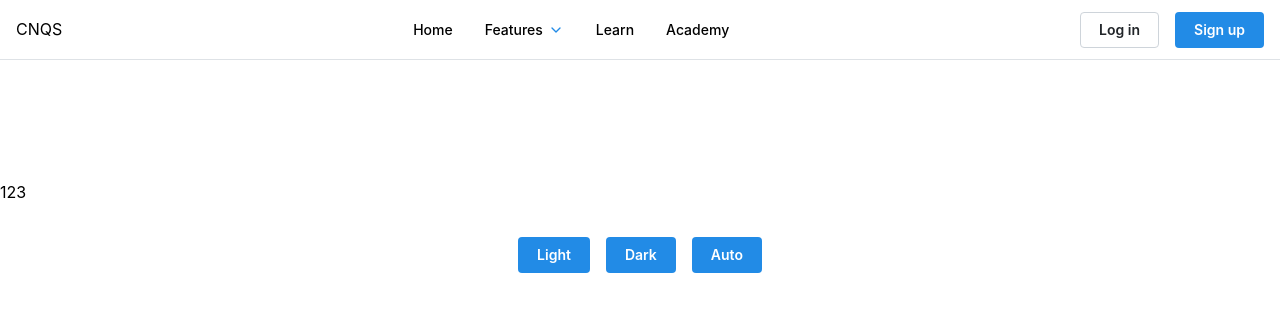
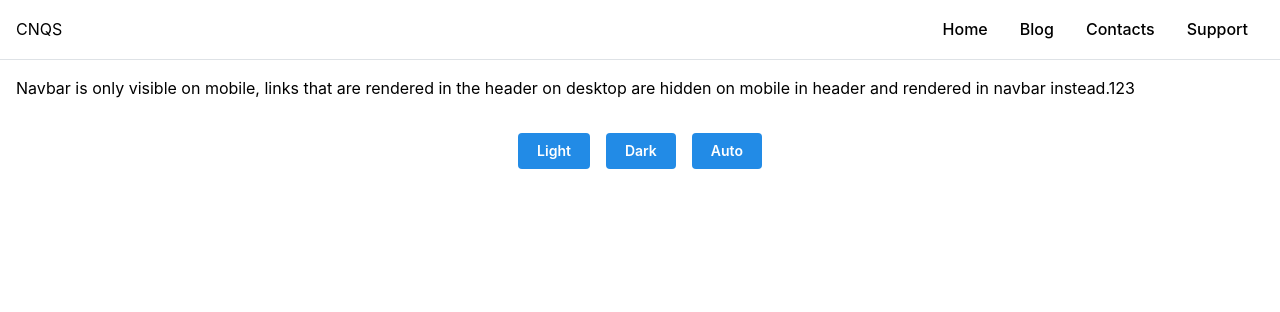
Before and after one commit to Xymanek/cnqs, a React (Vite) app in the folder spa/: page / in a window 1280 px wide. Shown: the top 312 px of the page. Built offline with nearby package versions, Linux system fonts and the light colour scheme.

Commit message:
`AppShell` for layout

```diff
--- a/spa/src/pages/App.layout.tsx
+++ b/spa/src/pages/App.layout.tsx
@@ -1,226 +1,46 @@
-import {
-  HoverCard,
-  Group,
-  Button,
-  UnstyledButton,
-  Text,
-  SimpleGrid,
-  ThemeIcon,
-  Anchor,
-  Divider,
-  Center,
-  Box,
-  Burger,
-  Drawer,
-  Collapse,
-  ScrollArea,
-  rem,
-  useMantineTheme,
-} from '@mantine/core';
+import { AppShell, Burger, Group, UnstyledButton } from '@mantine/core';
 import { useDisclosure } from '@mantine/hooks';
-import {
-  IconNotification,
-  IconCode,
-  IconBook,
-  IconChartPie3,
-  IconFingerprint,
-  IconCoin,
-  IconChevronDown,
-} from '@tabler/icons-react';
 import React from 'react';
-import classes from './HeaderMegaMenu.module.css';
+
+import classes from './MobileNavbar.module.css';
 
 export function AppLayout({ children }: { children: React.ReactNode }) {
+  const [opened, { toggle }] = useDisclosure();
+
   return (
-    <>
-      <HeaderMegaMenu />
-      {children}
-    </>
+    <AppShell
+      header={{ height: 60 }}
+      navbar={{ width: 300, breakpoint: 'sm', collapsed: { desktop: true, mobile: !opened } }}
+      padding="md"
+    >
+      <AppShell.Header>
+        <Group h="100%" px="md">
+          <Burger opened={opened} onClick={toggle} hiddenFrom="sm" size="sm" />
+          <Group justify="space-between" style={{ flex: 1 }}>
+            {/*<MantineLogo size={30} />*/}
+            <div>CNQS</div>
+            <Group ml="xl" gap={0} visibleFrom="sm">
+              <UnstyledButton className={classes.control}>Home</UnstyledButton>
+              <UnstyledButton className={classes.control}>Blog</UnstyledButton>
+              <UnstyledButton className={classes.control}>Contacts</UnstyledButton>
+              <UnstyledButton className={classes.control}>Support</UnstyledButton>
+            </Group>
+          </Group>
+        </Group>
+      </AppShell.Header>
+
+      <AppShell.Navbar py="md" px={4}>
+        <UnstyledButton className={classes.control}>Home</UnstyledButton>
+        <UnstyledButton className={classes.control}>Blog</UnstyledButton>
+        <UnstyledButton className={classes.control}>Contacts</UnstyledButton>
+        <UnstyledButton className={classes.control}>Support</UnstyledButton>
+      </AppShell.Navbar>
+
+      <AppShell.Main>
+        Navbar is only visible on mobile, links that are rendered in the header on desktop are
+        hidden on mobile in header and rendered in navbar instead.
+        {children}
+      </AppShell.Main>
+    </AppShell>
   );
 }
-
-const mockdata = [
-  {
-    icon: IconCode,
-    title: 'Open source',
-    description: 'This Pokémon’s cry is very loud and distracting',
-  },
-  {
-    icon: IconCoin,
-    title: 'Free for everyone',
-    description: 'The fluid of Smeargle’s tail secretions changes',
-  },
-  {
-    icon: IconBook,
-    title: 'Documentation3',
-    description: 'Yanma is capable of seeing 360 degrees without',
-  },
-  {
-    icon: IconFingerprint,
-    title: 'Security',
-    description: 'The shell’s rounded shape and the grooves on its.',
-  },
-  {
-    icon: IconChartPie3,
-    title: 'Analytics',
-    description: 'This Pokémon uses its flying ability to quickly chase',
-  },
-  {
-    icon: IconNotification,
-    title: 'Notifications',
-    description: 'Combusken battles with the intensely hot flames it spews',
-  },
-];
-
-export function HeaderMegaMenu() {
-  const [drawerOpened, { toggle: toggleDrawer, close: closeDrawer }] = useDisclosure(false);
-  const [linksOpened, { toggle: toggleLinks }] = useDisclosure(false);
-  const theme = useMantineTheme();
-
-  const links = mockdata.map((item) => (
-    <UnstyledButton className={classes.subLink} key={item.title}>
-      <Group wrap="nowrap" align="flex-start">
-        <ThemeIcon size={34} variant="default" radius="md">
-          <item.icon
-            style={{
-              width: rem(22),
-              height: rem(22),
-            }}
-            color={theme.colors.blue[6]}
-          />
-        </ThemeIcon>
-        <div>
-          <Text size="sm" fw={500}>
-            {item.title}
-          </Text>
-          <Text size="xs" c="dimmed">
-            {item.description}
-          </Text>
-        </div>
-      </Group>
-    </UnstyledButton>
-  ));
-
-  return (
-    <Box pb={120}>
-      <header className={classes.header}>
-        <Group justify="space-between" h="100%">
-          {/*<MantineLogo size={30} />*/}
-          <div>CNQS</div>
-
-          <Group h="100%" gap={0} visibleFrom="sm">
-            <a href="#" className={classes.link}>
-              Home
-            </a>
-            <HoverCard width={600} position="bottom" radius="md" shadow="md" withinPortal>
-              <HoverCard.Target>
-                <a href="#" className={classes.link}>
-                  <Center inline>
-                    <Box component="span" mr={5}>
-                      Features
-                    </Box>
-                    <IconChevronDown
-                      style={{
-                        width: rem(16),
-                        height: rem(16),
-                      }}
-                      color={theme.colors.blue[6]}
-                    />
-                  </Center>
-                </a>
-              </HoverCard.Target>
-
-              <HoverCard.Dropdown style={{ overflow: 'hidden' }}>
-                <Group justify="space-between" px="md">
-                  <Text fw={500}>Features</Text>
-                  <Anchor href="#" fz="xs">
-                    View all
-                  </Anchor>
-                </Group>
-
-                <Divider my="sm" />
-
-                <SimpleGrid cols={2} spacing={0}>
-                  {links}
-                </SimpleGrid>
-
-                <div className={classes.dropdownFooter}>
-                  <Group justify="space-between">
-                    <div>
-                      <Text fw={500} fz="sm">
-                        Get started
-                      </Text>
-                      <Text size="xs" c="dimmed">
-                        Their food sources have decreased, and their numbers
-                      </Text>
-                    </div>
-                    <Button variant="default">Get started</Button>
-                  </Group>
-                </div>
-              </HoverCard.Dropdown>
-            </HoverCard>
-            <a href="#" className={classes.link}>
-              Learn
-            </a>
-            <a href="#" className={classes.link}>
-              Academy
-            </a>
-          </Group>
-
-          <Group visibleFrom="sm">
-            <Button variant="default">Log in</Button>
-            <Button>Sign up</Button>
-          </Group>
-
-          <Burger opened={drawerOpened} onClick={toggleDrawer} hiddenFrom="sm" />
-        </Group>
-      </header>
-
-      <Drawer
-        opened={drawerOpened}
-        onClose={closeDrawer}
-        size="100%"
-        padding="md"
-        title="Navigation"
-        hiddenFrom="sm"
-        zIndex={1000000}
-      >
-        <ScrollArea h={`calc(100vh - ${rem(80)})`} mx="-md">
-          <Divider my="sm" />
-
-          <a href="#" className={classes.link}>
-            Home
-          </a>
-          <UnstyledButton className={classes.link} onClick={toggleLinks}>
-            <Center inline>
-              <Box component="span" mr={5}>
-                Features
-              </Box>
-              <IconChevronDown
-                style={{
-                  width: rem(16),
-                  height: rem(16),
-                }}
-                color={theme.colors.blue[6]}
-              />
-            </Center>
-          </UnstyledButton>
-          <Collapse in={linksOpened}>{links}</Collapse>
-          <a href="#" className={classes.link}>
-            Learn
-          </a>
-          <a href="#" className={classes.link}>
-            Academy
-          </a>
-
-          <Divider my="sm" />
-
-          <Group justify="center" grow pb="xl" px="md">
-            <Button variant="default">Log in</Button>
-            <Button>Sign up</Button>
-          </Group>
-        </ScrollArea>
-      </Drawer>
-    </Box>
-  );
-}
--- a/spa/src/pages/HeaderMegaMenu.module.css
+++ /dev/null
@@ -1,46 +0,0 @@
-.header {
-    height: rem(60px);
-    padding-left: var(--mantine-spacing-md);
-    padding-right: var(--mantine-spacing-md);
-    border-bottom: rem(1px) solid light-dark(var(--mantine-color-gray-3), var(--mantine-color-dark-4));
-}
-
-.link {
-    display: flex;
-    align-items: center;
-    height: 100%;
-    padding-left: var(--mantine-spacing-md);
-    padding-right: var(--mantine-spacing-md);
-    text-decoration: none;
-    color: light-dark(var(--mantine-color-black), var(--mantine-color-white));
-    font-weight: 500;
-    font-size: var(--mantine-font-size-sm);
-
-    @media (max-width: $mantine-breakpoint-sm) {
-        height: rem(42px);
-        width: 100%;
-    }
-
-    @mixin hover {
-        background-color: light-dark(var(--mantine-color-gray-0), var(--mantine-color-dark-6));
-    }
-}
-
-.subLink {
-    width: 100%;
-    padding: var(--mantine-spacing-xs) var(--mantine-spacing-md);
-    border-radius: var(--mantine-radius-md);
-
-    @mixin hover {
-        background-color: light-dark(var(--mantine-color-gray-0), var(--mantine-color-dark-7));
-    }
-}
-
-.dropdownFooter {
-    background-color: light-dark(var(--mantine-color-gray-0), var(--mantine-color-dark-7));
-    margin: calc(var(--mantine-spacing-md) * -1);
-    margin-top: var(--mantine-spacing-sm);
-    padding: var(--mantine-spacing-md) calc(var(--mantine-spacing-md) * 2);
-    padding-bottom: var(--mantine-spacing-xl);
-    border-top: rem(1px) solid light-dark(var(--mantine-color-gray-1), var(--mantine-color-dark-5));
-}
--- /dev/null
+++ b/spa/src/pages/MobileNavbar.module.css
@@ -0,0 +1,10 @@
+.control {
+    display: block;
+    padding: var(--mantine-spacing-xs) var(--mantine-spacing-md);
+    border-radius: var(--mantine-radius-md);
+    font-weight: 500;
+
+    @mixin hover {
+        background-color: light-dark(var(--mantine-color-gray-0), var(--mantine-color-dark-6));
+    }
+}
```
